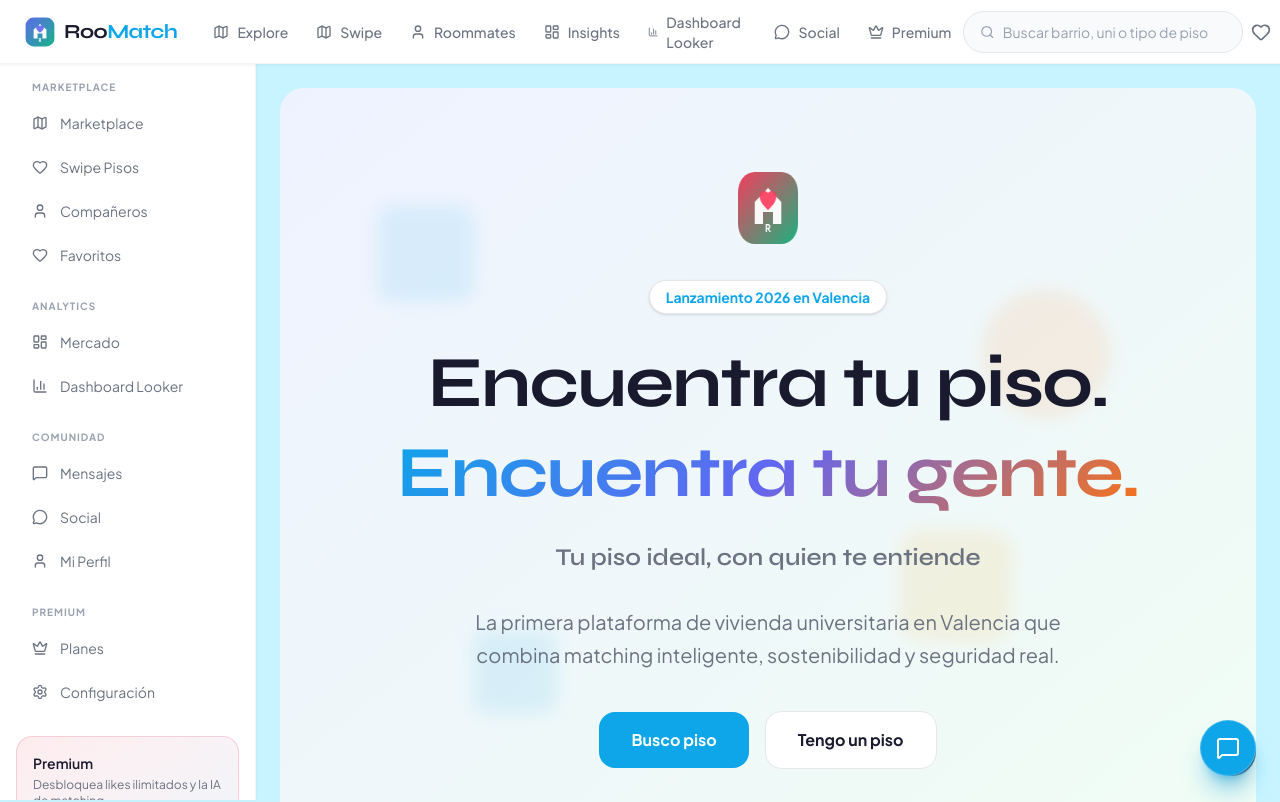
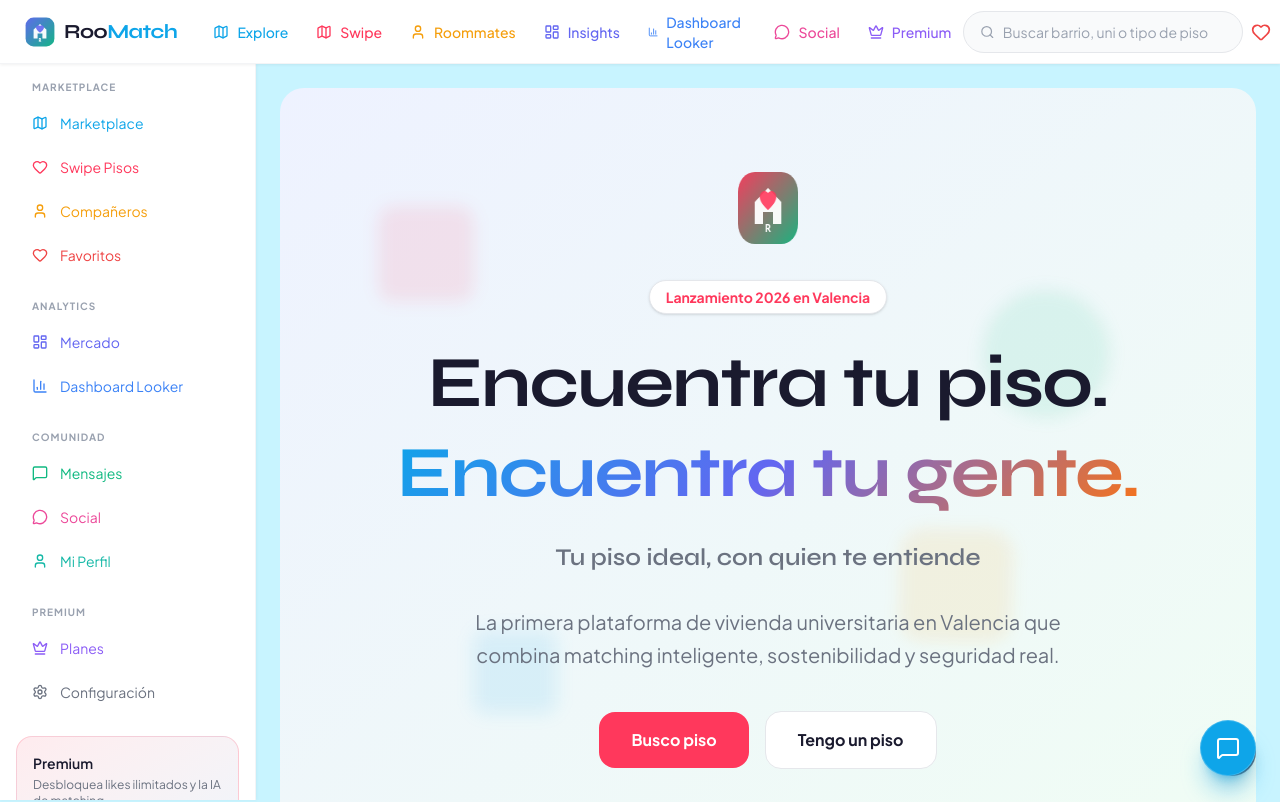
Before and after one commit to pablosimo02/Roomatch, a Next.js app: page / in a window 1280 px wide. Shown: the top 802 px of the page. Built offline with nearby package versions, Linux system fonts and the light colour scheme.

Commit message:
Fix swipe images and icon colors

```diff
--- a/src/app/page.tsx
+++ b/src/app/page.tsx
@@ -4,6 +4,15 @@ import { motion } from 'framer-motion';
 import { Map, User, Leaf, ShieldCheck, Sparkles, LayoutDashboard } from 'lucide-react';
 import Link from 'next/link';
 import { ODSRow } from '@/components/badges/ODSBadges';
+
+const FEATURES = [
+  { icon: Map, title: "Marketplace Inteligente", desc: "Filtra por barrio, precio y EcoScore. Encuentra la ubicación perfecta cerca de tu universidad.", color: '#0EA5E9' },
+  { icon: User, title: "Matching de Compañeros", desc: "Swipea perfiles basados en hábitos de limpieza, horarios y valores.", color: '#F59E0B' },
+  { icon: Leaf, title: "Sostenibilidad Real", desc: "Calculamos el EcoScore de cada vivienda basándonos en transporte, energía y huella de CO2.", color: '#10B981' },
+  { icon: ShieldCheck, title: "Anti-Fraude IA", desc: "Nuestra IA analiza cada anuncio para detectar estafas y verificar propietarios.", color: '#6366F1' },
+  { icon: Sparkles, title: "Asistente IA", desc: "Chatbot experto que te ayuda a elegir el mejor barrio según tu presupuesto.", color: '#EC4899' },
+  { icon: LayoutDashboard, title: "Data Dashboard", desc: "Analiza la evolución de precios y demanda en tiempo real por cada barrio.", color: '#3B82F6' },
+];
 
 function AnimatedLogo() {
   return (
@@ -33,17 +42,17 @@ export default function LandingPage() {
     <div className="flex flex-col gap-24 pb-20">
       <section className="relative min-h-[80vh] flex flex-col items-center justify-center text-center gap-8 overflow-hidden rounded-3xl bg-gradient-to-br from-[#EEF2FF] to-[#F0FDF4] -mx-6 -mt-6 px-6 pt-20">
         <div className="absolute inset-0 overflow-hidden pointer-events-none">
-          <motion.div animate={{ y: [0, -20, 0], rotate: [0, 5, 0] }} transition={{ duration: 6, repeat: Infinity }} className="absolute top-[15%] left-[10%] w-24 h-24 rounded-2xl bg-primary/10 blur-sm" />
-          <motion.div animate={{ y: [0, 15, 0], rotate: [0, -3, 0] }} transition={{ duration: 8, repeat: Infinity }} className="absolute top-[25%] right-[15%] w-32 h-32 rounded-full bg-accent/10 blur-sm" />
-          <motion.div animate={{ y: [0, -10, 0], scale: [1, 1.1, 1] }} transition={{ duration: 5, repeat: Infinity }} className="absolute bottom-[20%] left-[20%] w-20 h-20 rounded-xl bg-secondary/10 blur-sm" />
-          <motion.div animate={{ y: [0, 20, 0], rotate: [0, 8, 0] }} transition={{ duration: 7, repeat: Infinity }} className="absolute bottom-[30%] right-[25%] w-28 h-28 rounded-3xl bg-accent-warm/10 blur-sm" />
+          <motion.div animate={{ y: [0, -20, 0], rotate: [0, 5, 0] }} transition={{ duration: 6, repeat: Infinity }} className="absolute top-[15%] left-[10%] w-24 h-24 rounded-2xl bg-[#FF385C]/10 blur-sm" />
+          <motion.div animate={{ y: [0, 15, 0], rotate: [0, -3, 0] }} transition={{ duration: 8, repeat: Infinity }} className="absolute top-[25%] right-[15%] w-32 h-32 rounded-full bg-[#10B981]/10 blur-sm" />
+          <motion.div animate={{ y: [0, -10, 0], scale: [1, 1.1, 1] }} transition={{ duration: 5, repeat: Infinity }} className="absolute bottom-[20%] left-[20%] w-20 h-20 rounded-xl bg-[#0EA5E9]/10 blur-sm" />
+          <motion.div animate={{ y: [0, 20, 0], rotate: [0, 8, 0] }} transition={{ duration: 7, repeat: Infinity }} className="absolute bottom-[30%] right-[25%] w-28 h-28 rounded-3xl bg-[#F59E0B]/10 blur-sm" />
         </div>
 
         <motion.div initial={{ opacity: 0, y: 20 }} animate={{ opacity: 1, y: 0 }} transition={{ duration: 0.6 }} className="relative z-10 max-w-4xl px-4">
           <div className="flex justify-center mb-8">
             <AnimatedLogo />
           </div>
-          <span className="px-4 py-1.5 rounded-full bg-white border border-gray-200 text-primary text-sm font-bold mb-6 inline-block shadow-sm">
+          <span className="px-4 py-1.5 rounded-full bg-white border border-gray-200 text-[#FF385C] text-sm font-bold mb-6 inline-block shadow-sm">
             Lanzamiento 2026 en Valencia
           </span>
           <h1 className="text-5xl md:text-7xl font-bold font-clash tracking-tight leading-tight mb-6 text-[#1A1A2E]">
@@ -57,7 +66,7 @@ export default function LandingPage() {
             La primera plataforma de vivienda universitaria en Valencia que combina matching inteligente, sostenibilidad y seguridad real.
           </p>
           <div className="flex flex-col sm:flex-row items-center justify-center gap-4">
-            <Link href="/explore" className="px-8 py-4 bg-primary hover:bg-primary-dark text-white font-bold rounded-2xl transition-all hover:-translate-y-0.5 hover:shadow-[0_8px_25px_rgba(255,56,92,0.3)]">Busco piso</Link>
+            <Link href="/explore" className="px-8 py-4 bg-[#FF385C] hover:bg-[#E31C5F] text-white font-bold rounded-2xl transition-all hover:-translate-y-0.5 hover:shadow-[0_8px_25px_rgba(255,56,92,0.3)]">Busco piso</Link>
             <Link href="/listing/new" className="px-8 py-4 bg-white hover:bg-gray-50 text-[#1A1A2E] font-bold rounded-2xl border border-gray-200 transition-all hover:-translate-y-0.5 hover:shadow-lg">Tengo un piso</Link>
           </div>
           <div className="mt-12 flex justify-center"><ODSRow /></div>
@@ -65,16 +74,11 @@ export default function LandingPage() {
       </section>
 
       <section className="grid grid-cols-1 md:grid-cols-3 gap-6">
-        {[
-          { icon: Map, title: "Marketplace Inteligente", desc: "Filtra por barrio, precio y EcoScore. Encuentra la ubicación perfecta cerca de tu universidad." },
-          { icon: User, title: "Matching de Compañeros", desc: "Swipea perfiles basados en hábitos de limpieza, horarios y valores." },
-          { icon: Leaf, title: "Sostenibilidad Real", desc: "Calculamos el EcoScore de cada vivienda basándonos en transporte, energía y huella de CO2." },
-          { icon: ShieldCheck, title: "Anti-Fraude IA", desc: "Nuestra IA analiza cada anuncio para detectar estafas y verificar propietarios." },
-          { icon: Sparkles, title: "Asistente IA", desc: "Chatbot experto que te ayuda a elegir el mejor barrio según tu presupuesto." },
-          { icon: LayoutDashboard, title: "Data Dashboard", desc: "Analiza la evolución de precios y demanda en tiempo real por cada barrio." },
-        ].map((f, i) => (
+        {FEATURES.map((f, i) => (
           <motion.div key={i} whileHover={{ y: -6 }} transition={{ duration: 0.25 }} className="group rounded-2xl bg-white p-8 border border-gray-100 shadow-[0_2px_16px_rgba(0,0,0,0.06)] hover:shadow-[0_8px_30px_rgba(0,0,0,0.1)] transition-all">
-            <div className="w-12 h-12 rounded-xl bg-primary/10 flex items-center justify-center mb-6 group-hover:bg-primary/20 transition-colors"><f.icon className="w-6 h-6 text-primary" /></div>
+            <div className="w-12 h-12 rounded-xl flex items-center justify-center mb-6 transition-colors" style={{ backgroundColor: `${f.color}15` }}>
+              <f.icon className="w-6 h-6" color={f.color} />
+            </div>
             <h3 className="text-lg font-bold font-clash mb-3 text-[#1A1A2E]">{f.title}</h3>
             <p className="text-[#6B7280] leading-relaxed text-sm">{f.desc}</p>
           </motion.div>
--- a/src/app/swipe/page.tsx
+++ b/src/app/swipe/page.tsx
@@ -85,7 +85,7 @@ export default function SwipePage() {
             className="absolute inset-0 rounded-3xl overflow-hidden bg-white shadow-[0_4px_20px_rgba(0,0,0,0.1)] cursor-grab active:cursor-grabbing"
           >
             <img src={currentListing.images[0] || 'https://picsum.photos/seed/fallback/800/600'} alt={currentListing.title} className="w-full h-full object-cover" onError={(e) => { (e.target as HTMLImageElement).src = 'https://picsum.photos/seed/fallback/800/600'; }} />
-            <div className={`absolute inset-0 bg-gradient-to-t ${gradient} via-transparent to-transparent opacity-60`} />
+            <div className={`absolute inset-0 bg-gradient-to-t ${gradient} via-transparent to-transparent opacity-35`} />
             <div className="absolute bottom-0 left-0 right-0 p-6">
               <div className="flex justify-between items-start mb-2">
                 <h2 className="text-2xl font-bold text-white">{currentListing.title}</h2>
--- a/src/components/layout/Navbar.tsx
+++ b/src/components/layout/Navbar.tsx
@@ -4,31 +4,27 @@ import Link from 'next/link';
 import { User, Search, Map, LayoutDashboard, Menu, X, Heart, BarChart3, Crown, MessageCircle } from 'lucide-react';
 import { RooMatchLogo, RooMatchWordmark } from '@/components/branding/Logo';
 
-const NAV_COLORS: Record<string, { color: string; bg: string; hoverBg: string }> = {
-  '/explore': { color: '#0EA5E9', bg: '#0EA5E915', hoverBg: '#0EA5E925' },
-  '/swipe': { color: '#FF385C', bg: '#FF385C15', hoverBg: '#FF385C25' },
-  '/roommates': { color: '#F59E0B', bg: '#F59E0B15', hoverBg: '#F59E0B25' },
-  '/dashboard': { color: '#6366F1', bg: '#6366F115', hoverBg: '#6366F125' },
-  '/looker-dashboard': { color: '#3B82F6', bg: '#3B82F615', hoverBg: '#3B82F625' },
-  '/social': { color: '#EC4899', bg: '#EC489915', hoverBg: '#EC489925' },
-  '/premium': { color: '#8B5CF6', bg: '#8B5CF615', hoverBg: '#8B5CF625' },
-  '/chat': { color: '#10B981', bg: '#10B98115', hoverBg: '#10B98125' },
-  '/favorites': { color: '#EF4444', bg: '#EF444415', hoverBg: '#EF444425' },
-  '/profile': { color: '#14B8A6', bg: '#14B8A615', hoverBg: '#14B8A625' },
-};
+const NAV_ITEMS = [
+  { href: '/explore', icon: Map, label: 'Explore', color: '#0EA5E9' },
+  { href: '/swipe', icon: Map, label: 'Swipe', color: '#FF385C' },
+  { href: '/roommates', icon: User, label: 'Roommates', color: '#F59E0B' },
+  { href: '/dashboard', icon: LayoutDashboard, label: 'Insights', color: '#6366F1' },
+  { href: '/looker-dashboard', icon: BarChart3, label: 'Dashboard Looker', color: '#3B82F6' },
+  { href: '/social', icon: MessageCircle, label: 'Social', color: '#EC4899' },
+  { href: '/premium', icon: Crown, label: 'Premium', color: '#8B5CF6' },
+];
 
-const NavItem = ({ href, icon: Icon, label, active = false }: { href: string; icon: React.ComponentType<{ className?: string; color?: string }>; label: string; active?: boolean }) => {
-  const c = NAV_COLORS[href] || { color: '#6B7280', bg: '#F3F4F6', hoverBg: '#E5E7EB' };
+const NavItem = ({ href, icon: Icon, label, color, active = false }: { href: string; icon: React.ComponentType<{ className?: string; color?: string }>; label: string; color: string; active?: boolean }) => {
   return (
     <Link
       href={href}
       className="flex items-center gap-2 px-3 py-2 rounded-full text-sm font-medium transition-all duration-200 hover:translate-y-[-1px]"
       style={{
-        color: active ? c.color : '#6B7280',
-        backgroundColor: active ? c.bg : 'transparent',
+        color: active ? color : color,
+        backgroundColor: active ? `${color}18` : 'transparent',
       }}
     >
-      <Icon className="w-4 h-4" color={active ? c.color : undefined} />
+      <Icon className="w-4 h-4" color={color} />
       <span>{label}</span>
     </Link>
   );
@@ -46,13 +42,9 @@ export default function Navbar() {
         </Link>
 
         <div className="hidden xl:flex items-center gap-1">
-          <NavItem href="/explore" icon={Map} label="Explore" />
-          <NavItem href="/swipe" icon={Map} label="Swipe" />
-          <NavItem href="/roommates" icon={User} label="Roommates" />
-          <NavItem href="/dashboard" icon={LayoutDashboard} label="Insights" />
-          <NavItem href="/looker-dashboard" icon={BarChart3} label="Dashboard Looker" />
-          <NavItem href="/social" icon={MessageCircle} label="Social" />
-          <NavItem href="/premium" icon={Crown} label="Premium" />
+          {NAV_ITEMS.map(item => (
+            <NavItem key={item.href} href={item.href} icon={item.icon} label={item.label} color={item.color} />
+          ))}
         </div>
       </div>
 
@@ -68,10 +60,10 @@ export default function Navbar() {
 
       <div className="flex items-center gap-3">
         <Link href="/favorites" className="relative p-2 rounded-full hover:bg-gray-100 transition-all">
-          <Heart className="w-5 h-5 text-gray-500 hover:text-[#EF4444] transition-colors" />
+          <Heart className="w-5 h-5 text-[#EF4444]" />
         </Link>
         <Link href="/profile" className="w-9 h-9 rounded-full bg-gray-100 border border-gray-200 flex items-center justify-center hover:bg-gray-200 hover:border-[#14B8A6]/50 transition-all">
-          <User className="w-4 h-4 text-[#1A1A2E]" />
+          <User className="w-4 h-4 text-[#14B8A6]" />
         </Link>
         <button
           onClick={() => setIsOpen(!isOpen)}
@@ -83,15 +75,11 @@ export default function Navbar() {
 
       {isOpen && (
         <div className="absolute top-16 left-0 right-0 p-4 bg-white border-b border-gray-100 shadow-lg flex flex-col gap-1 animate-in slide-in-from-top duration-200 max-h-[80vh] overflow-y-auto">
-          <NavItem href="/explore" icon={Map} label="Explore" />
-          <NavItem href="/swipe" icon={Map} label="Swipe" />
-          <NavItem href="/roommates" icon={User} label="Roommates" />
-          <NavItem href="/dashboard" icon={LayoutDashboard} label="Insights" />
-          <NavItem href="/looker-dashboard" icon={BarChart3} label="Dashboard Looker" />
-          <NavItem href="/favorites" icon={Heart} label="Favoritos" />
-          <NavItem href="/social" icon={MessageCircle} label="Social" />
-          <NavItem href="/premium" icon={Crown} label="Premium" />
-          <NavItem href="/profile" icon={User} label="Perfil" />
+          {NAV_ITEMS.map(item => (
+            <NavItem key={item.href} href={item.href} icon={item.icon} label={item.label} color={item.color} />
+          ))}
+          <NavItem href="/favorites" icon={Heart} label="Favoritos" color="#EF4444" />
+          <NavItem href="/profile" icon={User} label="Perfil" color="#14B8A6" />
         </div>
       )}
     </nav>
--- a/src/components/layout/Sidebar.tsx
+++ b/src/components/layout/Sidebar.tsx
@@ -2,32 +2,40 @@ import React from 'react';
 import { Map, User, MessageSquare, LayoutDashboard, Settings, Heart, BarChart3, MessageCircle, Crown } from 'lucide-react';
 import Link from 'next/link';
 
-const SIDEBAR_COLORS: Record<string, { color: string; bg: string }> = {
-  '/explore': { color: '#0EA5E9', bg: '#0EA5E915' },
-  '/swipe': { color: '#FF385C', bg: '#FF385C15' },
-  '/roommates': { color: '#F59E0B', bg: '#F59E0B15' },
-  '/dashboard': { color: '#6366F1', bg: '#6366F115' },
-  '/looker-dashboard': { color: '#3B82F6', bg: '#3B82F615' },
-  '/social': { color: '#EC4899', bg: '#EC489915' },
-  '/premium': { color: '#8B5CF6', bg: '#8B5CF615' },
-  '/chat': { color: '#10B981', bg: '#10B98115' },
-  '/favorites': { color: '#EF4444', bg: '#EF444415' },
-  '/profile': { color: '#14B8A6', bg: '#14B8A615' },
-};
+const SIDEBAR_ITEMS = [
+  { section: 'Marketplace', items: [
+    { href: '/explore', icon: Map, label: 'Marketplace', color: '#0EA5E9' },
+    { href: '/swipe', icon: Heart, label: 'Swipe Pisos', color: '#FF385C' },
+    { href: '/roommates', icon: User, label: 'Compañeros', color: '#F59E0B' },
+    { href: '/favorites', icon: Heart, label: 'Favoritos', color: '#EF4444' },
+  ]},
+  { section: 'Analytics', items: [
+    { href: '/dashboard', icon: LayoutDashboard, label: 'Mercado', color: '#6366F1' },
+    { href: '/looker-dashboard', icon: BarChart3, label: 'Dashboard Looker', color: '#3B82F6' },
+  ]},
+  { section: 'Comunidad', items: [
+    { href: '/chat', icon: MessageSquare, label: 'Mensajes', color: '#10B981' },
+    { href: '/social', icon: MessageCircle, label: 'Social', color: '#EC4899' },
+    { href: '/profile', icon: User, label: 'Mi Perfil', color: '#14B8A6' },
+  ]},
+  { section: 'Premium', items: [
+    { href: '/premium', icon: Crown, label: 'Planes', color: '#8B5CF6' },
+    { href: '/settings', icon: Settings, label: 'Configuración', color: '#6B7280' },
+  ]},
+];
 
-const SidebarItem = ({ href, icon: Icon, label, active = false }: { href: string; icon: React.ComponentType<{ className?: string; color?: string }>; label: string; active?: boolean }) => {
-  const c = SIDEBAR_COLORS[href] || { color: '#6B7280', bg: 'transparent' };
+const SidebarItem = ({ href, icon: Icon, label, color, active = false }: { href: string; icon: React.ComponentType<{ className?: string; color?: string }>; label: string; color: string; active?: boolean }) => {
   return (
     <Link
       href={href}
       className="flex items-center gap-3 px-4 py-2.5 rounded-xl transition-all duration-200 text-sm hover:translate-y-[-1px]"
       style={{
-        color: active ? c.color : '#6B7280',
-        backgroundColor: active ? c.bg : 'transparent',
+        color: color,
+        backgroundColor: active ? `${color}18` : 'transparent',
         fontWeight: active ? 600 : 400,
       }}
     >
-      <Icon className="w-4 h-4" color={active ? c.color : undefined} />
+      <Icon className="w-4 h-4" color={color} />
       <span>{label}</span>
     </Link>
   );
@@ -36,32 +44,14 @@ const SidebarItem = ({ href, icon: Icon, label, active = false }: { href: string
 export default function Sidebar() {
   return (
     <aside className="fixed left-0 top-16 bottom-0 hidden w-64 flex-col gap-6 overflow-y-auto border-r border-gray-100 bg-white p-4 lg:flex shadow-[1px_0_3px_rgba(0,0,0,0.04)]">
-      <div className="flex flex-col gap-1">
-        <p className="px-4 text-[10px] font-bold text-gray-400 uppercase tracking-widest mb-1">Marketplace</p>
-        <SidebarItem href="/explore" icon={Map} label="Marketplace" />
-        <SidebarItem href="/swipe" icon={Heart} label="Swipe Pisos" />
-        <SidebarItem href="/roommates" icon={User} label="Compañeros" />
-        <SidebarItem href="/favorites" icon={Heart} label="Favoritos" />
-      </div>
-
-      <div className="flex flex-col gap-1">
-        <p className="px-4 text-[10px] font-bold text-gray-400 uppercase tracking-widest mb-1">Analytics</p>
-        <SidebarItem href="/dashboard" icon={LayoutDashboard} label="Mercado" />
-        <SidebarItem href="/looker-dashboard" icon={BarChart3} label="Dashboard Looker" />
-      </div>
-
-      <div className="flex flex-col gap-1">
-        <p className="px-4 text-[10px] font-bold text-gray-400 uppercase tracking-widest mb-1">Comunidad</p>
-        <SidebarItem href="/chat" icon={MessageSquare} label="Mensajes" />
-        <SidebarItem href="/social" icon={MessageCircle} label="Social" />
-        <SidebarItem href="/profile" icon={User} label="Mi Perfil" />
-      </div>
-
-      <div className="flex flex-col gap-1">
-        <p className="px-4 text-[10px] font-bold text-gray-400 uppercase tracking-widest mb-1">Premium</p>
-        <SidebarItem href="/premium" icon={Crown} label="Planes" />
-        <SidebarItem href="/settings" icon={Settings} label="Configuración" />
-      </div>
+      {SIDEBAR_ITEMS.map(section => (
+        <div key={section.section} className="flex flex-col gap-1">
+          <p className="px-4 text-[10px] font-bold text-gray-400 uppercase tracking-widest mb-1">{section.section}</p>
+          {section.items.map(item => (
+            <SidebarItem key={item.href} href={item.href} icon={item.icon} label={item.label} color={item.color} />
+          ))}
+        </div>
+      ))}
 
       <div className="mt-auto p-4 rounded-2xl bg-gradient-to-br from-[#FF385C]/10 to-[#0EA5E9]/10 border border-[#FF385C]/20">
         <p className="text-sm font-semibold text-[#1A1A2E] mb-1">Premium</p>
```
